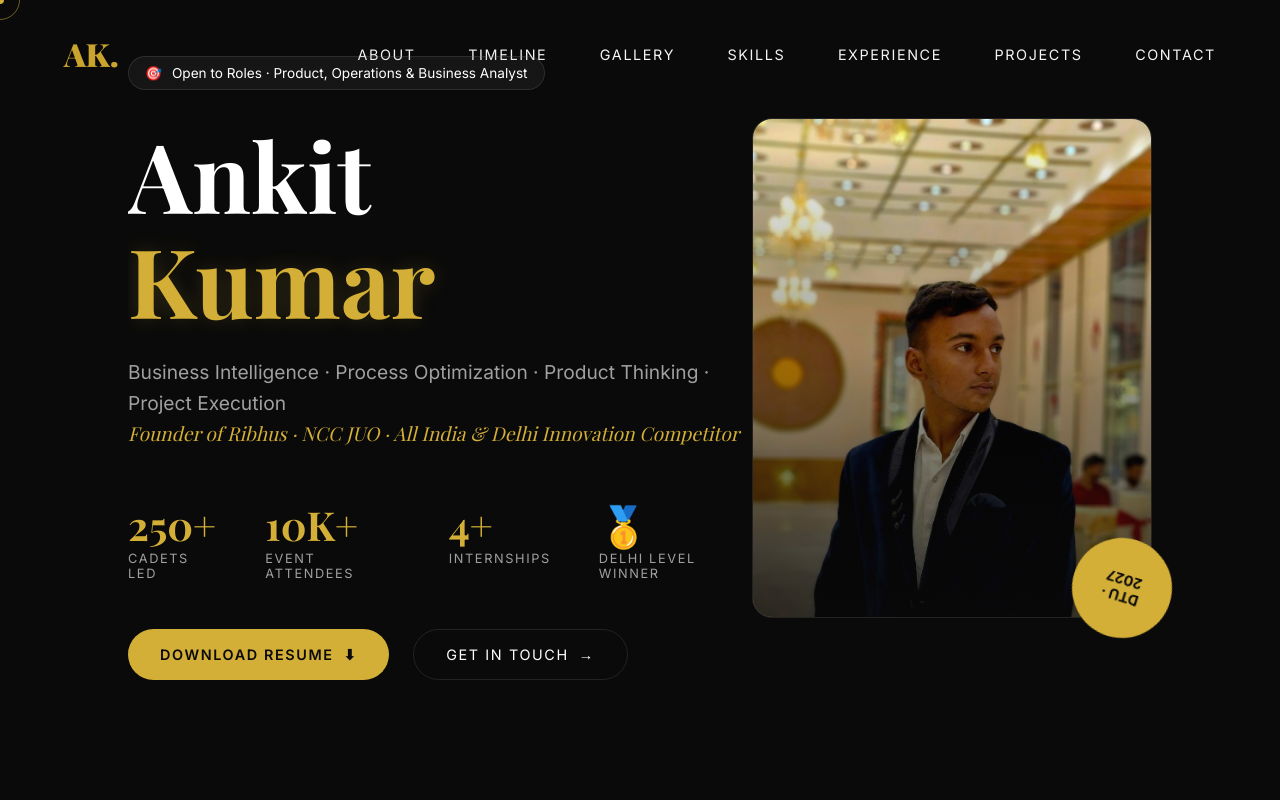
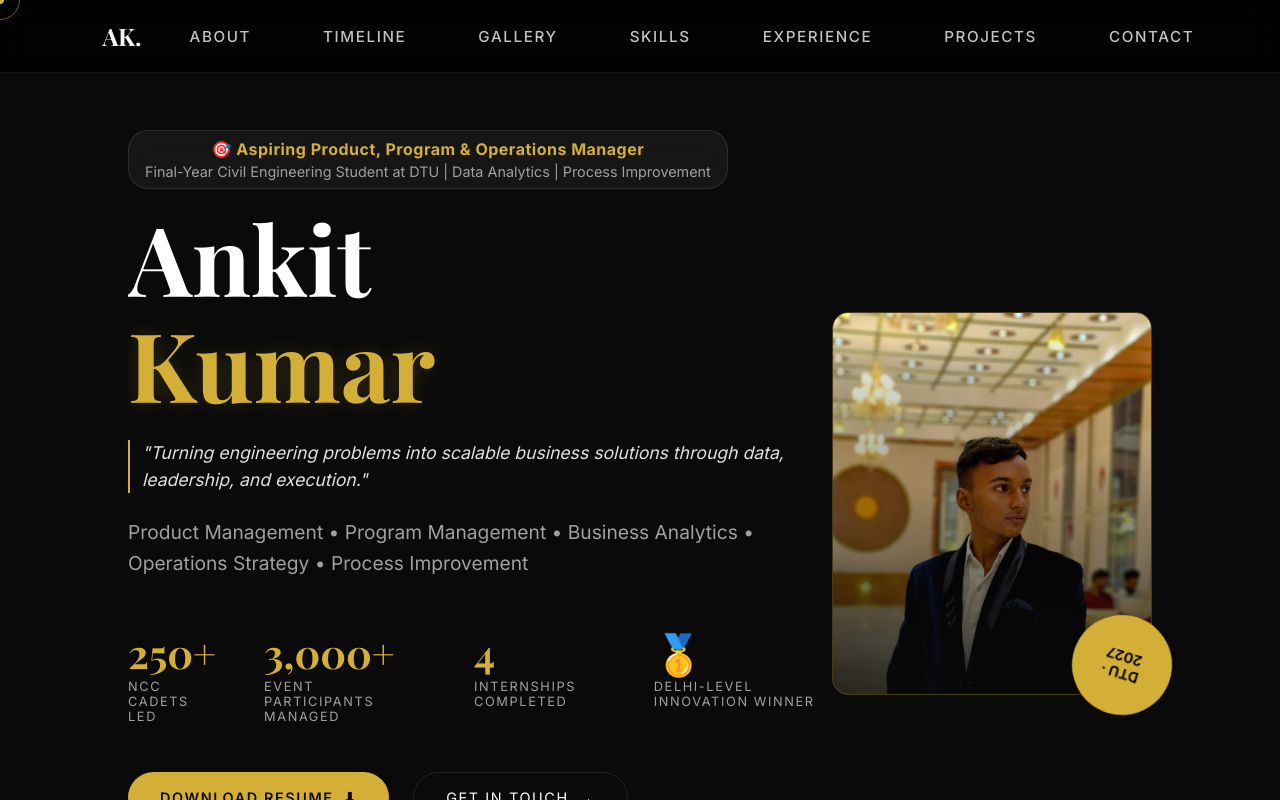
Before and after one commit to ankitk-glitch/ankit.Portfolio, a plain HTML site: page index.html in a window 1280 px wide. Drawn offline with nearby package versions, Linux system fonts and the light colour scheme; a web font is replaced by a local one.

Commit message:
Update index.html

```diff
--- a/index.html
+++ b/index.html
@@ -3,7 +3,7 @@
 <head>
   <meta charset="UTF-8" />
   <meta name="viewport" content="width=device-width, initial-scale=1.0" />
-  <meta name="description" content="Ankit Kumar - Portfolio. B.Tech Civil Engineering student at DTU specializing in Data, Analytics, Product, and Operations Strategy." />
+  <meta name="description" content="Ankit Kumar - Portfolio. Final-Year Civil Engineering student at DTU specializing in Product Management, Program Management, Business Analytics, and Operations Strategy." />
   <title>Ankit Kumar — Premium Portfolio</title>
 
   <!-- Fonts -->
@@ -14,7 +14,141 @@
   <!-- CSS -->
   <link rel="stylesheet" href="style.css" />
   <style>
-    /* Horizontal Timeline CSS */
+    /* Navigation Fixes: Ensure links are fixed on top and always clickable */
+    nav {
+      position: fixed;
+      top: 0;
+      left: 0;
+      width: 100%;
+      z-index: 1000;
+      background: rgba(10, 10, 10, 0.85);
+      backdrop-filter: blur(12px);
+      display: flex;
+      justify-content: space-between;
+      align-items: center;
+      padding: 20px 8%;
+      border-bottom: 1px solid rgba(255, 255, 255, 0.08);
+    }
+
+    .nav-logo {
+      font-family: 'Playfair Display', serif;
+      font-size: 1.5rem;
+      font-weight: 700;
+      color: #fff;
+      cursor: pointer;
+    }
+
+    .nav-links {
+      display: flex;
+      gap: 24px;
+    }
+
+    .nav-links a {
+      color: #ccc;
+      text-decoration: none;
+      font-size: 0.95rem;
+      font-weight: 500;
+      transition: color 0.3s ease;
+      position: relative;
+      z-index: 1001; /* Fix clickable issue over overlay canvas */
+    }
+
+    .nav-links a:hover {
+      color: #d4af37;
+    }
+
+    /* Hero Headline & Layout Enhancements */
+    #hero {
+      padding-top: 130px; /* Offset for fixed nav */
+    }
+
+    .hero-tag {
+      display: inline-flex;
+      flex-direction: column;
+      gap: 4px;
+      margin-bottom: 16px;
+    }
+
+    .hero-tag-title {
+      font-size: 1rem;
+      font-weight: 700;
+      color: #d4af37;
+      letter-spacing: 0.5px;
+    }
+
+    .hero-tag-sub {
+      font-size: 0.9rem;
+      color: #a0a0a0;
+    }
+
+    .personal-statement {
+      font-size: 1.1rem;
+      color: #e0e0e0;
+      margin: 16px 0 24px 0;
+      font-style: italic;
+      line-height: 1.5;
+      border-left: 2px solid #d4af37;
+      padding-left: 12px;
+    }
+
+    /* Hero Photo Sizing Fix (15% larger) */
+    .hero-photo {
+      flex: 0 0 320px; /* Increased from ~280px */
+      max-width: 320px;
+    }
+
+    .photo-frame {
+      width: 100%;
+      height: auto;
+      border-radius: 16px;
+      overflow: hidden;
+      border: 1px solid rgba(212, 175, 55, 0.3);
+      position: relative;
+    }
+
+    .photo-frame img {
+      width: 100%;
+      height: 100%;
+      object-fit: cover;
+      display: block;
+      transition: transform 0.5s ease;
+    }
+
+    .photo-frame:hover img {
+      transform: scale(1.05);
+    }
+
+    /* Social Links Row in Hero */
+    .hero-socials {
+      display: flex;
+      align-items: center;
+      gap: 16px;
+      margin-top: 20px;
+    }
+
+    .social-btn {
+      display: inline-flex;
+      align-items: center;
+      gap: 8px;
+      padding: 8px 16px;
+      border-radius: 30px;
+      background: rgba(255, 255, 255, 0.05);
+      border: 1px solid rgba(255, 255, 255, 0.15);
+      color: #fff;
+      text-decoration: none;
+      font-size: 0.85rem;
+      font-weight: 500;
+      transition: all 0.3s ease;
+    }
+
+    .social-btn:hover {
+      background: rgba(212, 175, 55, 0.15);
+      border-color: #d4af37;
+      color: #d4af37;
+      transform: translateY(-2px);
+    }
+
+    /* Horizontal Timeline Roadmap CSS */
     .journey-timeline-horizontal {
       display: flex;
       flex-direction: row;
@@ -36,7 +170,7 @@
     }
 
     .journey-card {
-      min-width: 280px;
+      min-width: 290px;
       max-width: 320px;
       flex: 0 0 auto;
       background: rgba(255, 255, 255, 0.03);
@@ -287,7 +421,7 @@
   <div id="smooth-wrapper">
     <div id="smooth-content">
 
-      <!-- Navigation -->
+      <!-- Navigation (Clickable Links) -->
       <nav>
         <div class="nav-logo hover-target">AK.</div>
         <div class="nav-links">
@@ -306,24 +440,37 @@
         <div class="hero-bg"></div>
         <div class="hero-inner">
           <div class="hero-content">
+
+            <!-- 1. Headline Refinement -->
             <div class="hero-tag animate-hero">
-              <span class="icon">🎯</span>
-              <span>Open to Roles · Product, Operations & Business Analyst</span>
+              <span class="hero-tag-title">🎯 Aspiring Product, Program &amp; Operations Manager</span>
+              <span class="hero-tag-sub">Final-Year Civil Engineering Student at DTU | Data Analytics | Process Improvement</span>
             </div>
+
             <h1 class="hero-name animate-hero">
               <span class="line-wrap"><span class="line">Ankit</span></span>
               <span class="line-wrap"><span class="line gold-text">Kumar</span></span>
             </h1>
+
+            <!-- 4. Concise Personal Statement -->
+            <p class="personal-statement animate-hero">
+              "Turning engineering problems into scalable business solutions through data, leadership, and execution."
+            </p>
+
+            <!-- 2. Specific Recruiter Keywords -->
             <p class="hero-subtitle animate-hero">
-              Business Intelligence · Process Optimization · Product Thinking · Project Execution<br>
-              <em class="highlight-italic">Founder of Ribhus · NCC JUO · All India &amp; Delhi Innovation Competitor</em>
+              Product Management • Program Management • Business Analytics • Operations Strategy • Process Improvement
             </p>
+
+            <!-- 3. Measurable Metrics -->
             <div class="hero-stats animate-hero">
-              <div class="stat-item"><span class="stat-num">250+</span><span class="stat-label">Cadets Led</span></div>
-              <div class="stat-item"><span class="stat-num">10K+</span><span class="stat-label">Event Attendees</span></div>
-              <div class="stat-item"><span class="stat-num">4+</span><span class="stat-label">Internships</span></div>
-              <div class="stat-item"><span class="stat-num">🥇</span><span class="stat-label">Delhi Level Winner</span></div>
+              <div class="stat-item"><span class="stat-num">250+</span><span class="stat-label">NCC Cadets Led</span></div>
+              <div class="stat-item"><span class="stat-num">3,000+</span><span class="stat-label">Event Participants Managed</span></div>
+              <div class="stat-item"><span class="stat-num">4</span><span class="stat-label">Internships Completed</span></div>
+              <div class="stat-item"><span class="stat-num">🥇</span><span class="stat-label">Delhi-Level Innovation Winner</span></div>
             </div>
+
+            <!-- Actions & Social Links Row -->
             <div class="hero-actions animate-hero">
               <a class="btn btn-gold hover-target" href="Resume.pdf" download>
                 <span class="btn-text">Download Resume</span>
@@ -334,7 +481,23 @@
                 <span class="btn-icon">→</span>
               </a>
             </div>
+
+            <!-- 6. Social Links Row -->
+            <div class="hero-socials animate-hero">
+              <a href="https://www.linkedin.com/in/ankitk-dtu/" target="_blank" class="social-btn hover-target">
+                <span>💼</span> <span>LinkedIn</span>
+              </a>
+              <a href="https://github.com/ankitk-glitch" target="_blank" class="social-btn hover-target">
+                <span>💻</span> <span>GitHub</span>
+              </a>
+              <a href="mailto:ankit.k.jha.05@gmail.com" class="social-btn hover-target">
+                <span>✉️</span> <span>Email</span>
+              </a>
+            </div>
+
           </div>
+
+          <!-- 5. 15% Larger Profile Frame -->
           <div class="hero-photo animate-hero">
             <div class="photo-frame hover-target">
               <div class="photo-overlay"></div>
@@ -398,11 +561,11 @@
         </div>
       </section>
 
-      <!-- Horizontal Journey Timeline Section -->
+      <!-- Horizontal Journey Timeline Section (Roadmap) -->
       <section id="journey" class="panel">
         <div class="section-inner">
           <div class="section-header fade-up">
-            <div class="section-label">2020 – 2027 Interactive Timeline</div>
+            <div class="section-label">2020 – 2027 Interactive Roadmap</div>
             <h2 class="section-title">Academic &amp; Professional <span class="gold-text">Evolution</span></h2>
             <div class="divider"></div>
           </div>
@@ -944,6 +1107,13 @@
                   <div class="value">linkedin.com/in/ankitk-dtu</div>
                 </div>
               </a>
+              <a class="contact-link hover-target" href="https://github.com/ankitk-glitch" target="_blank">
+                <div class="contact-link-icon">💻</div>
+                <div class="contact-link-text">
+                  <div class="label">GitHub</div>
+                  <div class="value">github.com/ankitk-glitch</div>
+                </div>
+              </a>
             </div>
           </div>
         </div>
@@ -963,7 +1133,7 @@
   <script src="main.js"></script>
 
   <script>
-    // Detailed Data Store for Popups
+    // Detailed Data Store for Timeline Popups
     const timelineDetails = {
       phase1: {
         year: "2020",
@@ -1120,12 +1290,12 @@
       document.getElementById('mHighlights').innerHTML = data.highlight;
 
       document.getElementById('timelineModal').classList.add('active');
-      document.body.style.overflow = 'hidden'; // Prevent background scrolling
+      document.body.style.overflow = 'hidden';
     }
 
     function closeModal() {
       document.getElementById('timelineModal').classList.remove('active');
-      document.body.style.overflow = 'auto'; // Re-enable background scrolling
+      document.body.style.overflow = 'auto';
     }
 
     function closeModalOnOuterClick(event) {
@@ -1134,7 +1304,6 @@
       }
     }
 
-    // Escape key listener to close modal
     document.addEventListener('keydown', function(e) {
       if (e.key === 'Escape') {
         closeModal();
```
